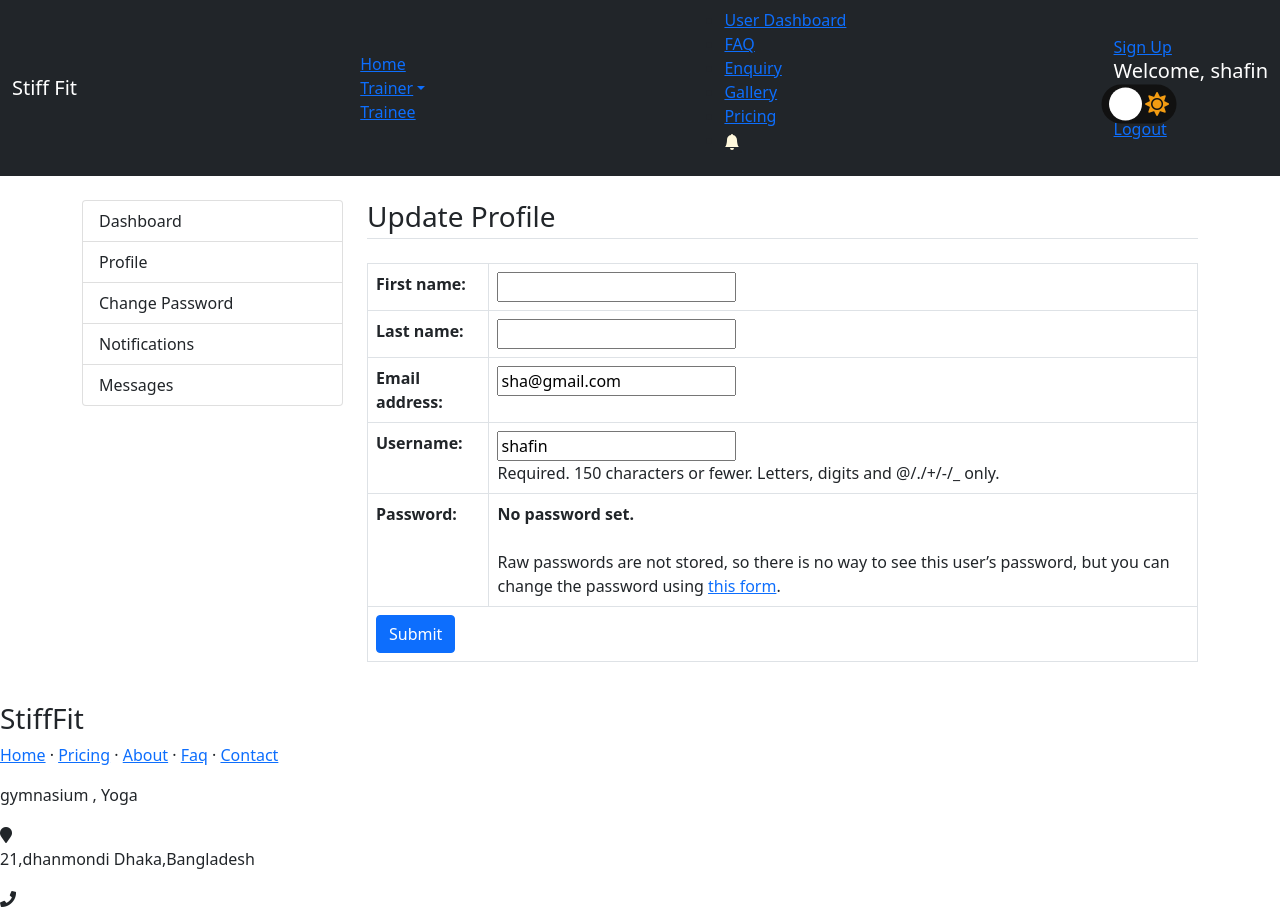
After one commit to MarwaNurtaj/StiffFit, a Django app: page /update_profile in a window 1280 px wide. The commit adds this page. Shown: the top 913 px of the page. Run offline with Django 3.2, Linux system fonts and the light colour scheme; a user stored in the database is signed in; some libraries are stand-ins or nearby versions; some web fonts are replaced.

Commit message:
update profile and password change

```diff
--- a/stiffFit/gym/forms.py
+++ b/stiffFit/gym/forms.py
@@ -1,9 +1,11 @@
-from django.db.models import fields
+
+from django import forms
 from django.forms import ModelForm
-from django.contrib.auth.forms import UserCreationForm
+from django.contrib.auth.forms import UserCreationForm, UserChangeForm
 from django.contrib.auth.models import User
 from django import forms
 from .models import *
+from . import models
 class CreateUserForm(UserCreationForm):
 	class Meta:
 		model = User
@@ -14,3 +16,8 @@ class EnquiryForm(forms.ModelForm):
 	class Meta:
 		model=Enquiry
 		fields=('full_name','email','detail')
+
+class ProfileForm(UserChangeForm):
+	class Meta:
+		model=User
+		fields=('first_name','last_name','email','username')
--- /dev/null
+++ b/stiffFit/gym/templates/gym/left-sidebar.html
@@ -0,0 +1,7 @@
+<div class="list-group">
+    <a href="#" class="list-group-item">Dashboard</a>
+    <a href="{% url 'update_profile' %}" class="list-group-item">Profile</a>
+    <a href="{% url 'password_change' %}" class="list-group-item">Change Password</a><!--problem in redirect-->
+    <a href="#" class="list-group-item">Notifications</a>
+    <a href="#" class="list-group-item">Messages</a>
+</div>
--- a/stiffFit/gym/templates/gym/navbar.html
+++ b/stiffFit/gym/templates/gym/navbar.html
@@ -100,6 +100,7 @@
         <li><a href="{% url 'trainee' %}">Trainee</a></li>
       </ul>
       <ul>
+        <li><a href="{% url 'udashboard' %}">User Dashboard</a></li>
         <li><a href="{% url 'faq' %}">FAQ</a></li>
         <li><a href="{% url 'enquiry' %}">Enquiry</a></li>
         <li><a href="{% url 'gallery' %}">Gallery</a></li>
--- /dev/null
+++ b/stiffFit/gym/templates/gym/update_profile.html
@@ -0,0 +1,33 @@
+{% include 'gym/main.html' %}
+{% load static %}
+{% block content %}
+<main>
+    <!-- Services -->
+    <section class="container my-4">
+        <div class="row">
+            <div class="col-3">
+                {% include 'gym/left-sidebar.html' %}
+            </div>
+            <div class="col-9">
+                <h3 class="mb-4 border-bottom pb-1">Update Profile</h3>
+                {% if msg %}
+                <p class="text-success">{{msg}}</p>
+                {% endif %}
+                <form method="post" action="">
+                    <table class="table table-bordered">
+                        {% csrf_token %}
+                        {{form.as_table}}
+                        <tr>
+                            <td colspan="2">
+                                <input type="submit" class="btn btn-primary" />
+                            </td>
+                        </tr>
+                    </table>
+                </form>
+            </div>
+        </div>
+    </section>
+    <!-- End -->
+</main>
+{% include 'gym/footer.html' %}
+{% endblock %}
--- a/stiffFit/gym/urls.py
+++ b/stiffFit/gym/urls.py
@@ -32,6 +32,9 @@ urlpatterns = [
     path('gallerydetail/<int:id>',views.gallery_detail,name='gallery_detail'),
 	path('pricing',views.pricing,name='pricing'),
 
+    path('udashboard',views.udashboard,name='udashboard'),
+    path('update_profile',views.update_profile,name='update_profile'),
+
 
 ]
 
--- a/stiffFit/gym/views.py
+++ b/stiffFit/gym/views.py
@@ -1,3 +1,4 @@
+from .models import*
 from gym.models import Profile
 from django.shortcuts import redirect, render
 from django.contrib.auth.models import User
@@ -6,7 +7,7 @@ from .models import *
 import uuid
 from django.conf import settings
 from django.core.mail import send_mail
-from django.contrib.auth import authenticate,login,logout
+from django.contrib.auth import authenticate, login, logout
 from django.contrib.auth.decorators import login_required
 from django.http import HttpResponse
 from . import forms
@@ -20,27 +21,28 @@ def login_attempt(request):
         username = request.POST.get('username')
         password = request.POST.get('password')
 
-        user_obj = User.objects.filter(username = username).first()
+        user_obj = User.objects.filter(username=username).first()
         if user_obj is None:
             messages.success(request, 'User not found.')
             return redirect('login_attempt')
 
-
-        profile_obj = Profile.objects.filter(user = user_obj ).first()
+        profile_obj = Profile.objects.filter(user=user_obj).first()
 
         if not profile_obj.is_verified:
-            messages.success(request, 'Profile is not verified check your mail.')
+            messages.success(
+                request, 'Profile is not verified check your mail.')
             return redirect('login_attempt')
 
-        user = authenticate(username = username , password = password)
+        user = authenticate(username=username, password=password)
         if user is None:
             messages.success(request, 'Wrong password.')
             return redirect('login_attempt')
 
-        login(request , user)
+        login(request, user)
         return redirect('home')
 
-    return render(request , 'gym/login.html')
+    return render(request, 'gym/login.html')
+
 
 def register_attempt(request):
 
@@ -51,42 +53,41 @@ def register_attempt(request):
         print(password)
 
         try:
-            if User.objects.filter(username = username).first():
+            if User.objects.filter(username=username).first():
                 messages.success(request, 'Username is taken.')
                 return redirect('register_attempt')
 
-            if User.objects.filter(email = email).first():
+            if User.objects.filter(email=email).first():
                 messages.success(request, 'Email is taken.')
                 return redirect('register_attempt')
 
-            user_obj = User(username = username , email = email)
+            user_obj = User(username=username, email=email)
             user_obj.set_password(password)
             user_obj.save()
             auth_token = str(uuid.uuid4())
-            profile_obj = Profile.objects.create(user = user_obj , auth_token = auth_token)
+            profile_obj = Profile.objects.create(
+                user=user_obj, auth_token=auth_token)
             profile_obj.save()
-            send_mail_after_registration(email , auth_token)
+            send_mail_after_registration(email, auth_token)
             return redirect('token_send')
 
         except Exception as e:
             print(e)
 
+    return render(request, 'gym/register.html')
 
-    return render(request , 'gym/register.html')
 
 def success(request):
-    return render(request , 'gym/success.html')
+    return render(request, 'gym/success.html')
 
 
 def token_send(request):
-    return render(request , 'gym/token_send.html')
+    return render(request, 'gym/token_send.html')
 
 
-
-def verify(request , auth_token):
+def verify(request, auth_token):
     try:
-        profile_obj = Profile.objects.filter(auth_token = auth_token).first()
-
+        profile_obj = Profile.objects.filter(auth_token=auth_token).first()
 
         if profile_obj:
             if profile_obj.is_verified:
@@ -102,18 +103,22 @@ def verify(request , auth_token):
         print(e)
         return redirect('/')
 
+
 def error_page(request):
-    return  render(request , 'gym/error.html')
+    return render(request, 'gym/error.html')
 
 
 # Create your views here.
-from .models import*
+
+
 @login_required
 def home(request):
-    return render(request,'gym/homepage.html')
+    return render(request, 'gym/homepage.html')
+
 
 def trainer(request):
-	return render(request,'gym/trainer.html')
+	return render(request, 'gym/trainer.html')
+
 
 def trainee(request):
     trainee = Trainee.objects.all()
@@ -125,92 +130,121 @@ def trainee(request):
     progressing = progress.filter(status='Progressing').count()
     completed = progress.filter(status='Completed').count()
 
-    context = {'trainee': trainee, 'package':package, 'progress':progress, 'total_trainee':total_trainee, 'pending':pending, 'progressing':progressing, 'completed':completed}
-    return render(request,'gym/trainee.html', context)
+    context = {'trainee': trainee, 'package': package, 'progress': progress, 'total_trainee': total_trainee,
+        'pending': pending, 'progressing': progressing, 'completed': completed}
+    return render(request, 'gym/trainee.html', context)
 
-def page_detail(request,id):
-    page=Page.objects.get(id=id)
-    return render(request, 'gym/page.html' , {'page':page})
+
+def page_detail(request, id):
+    page = Page.objects.get(id=id)
+    return render(request, 'gym/page.html', {'page': page})
 
 
 def logoutUser(request):
 	logout(request)
 	return redirect('login_attempt')
 
+
 def notifs(request):
-	data=Notify.objects.all().order_by('-id')
+	data = Notify.objects.all().order_by('-id')
 	return render(request, 'gym/notification.html')
 
 # Get All Notifications
+
+
 def get_notifs(request):
-	data=models.Notify.objects.all().order_by('-id')
-	notifStatus=False
-	jsonData=[]
-	totalUnread=0
+	data = models.Notify.objects.all().order_by('-id')
+	notifStatus = False
+	jsonData = []
+	totalUnread = 0
 	for d in data:
 		try:
-			notifStatusData=models.NotifUserStatus.objects.get(user=request.user,notif=d)
+			notifStatusData = models.NotifUserStatus.objects.get(
+			    user=request.user, notif=d)
 			if notifStatusData:
-				notifStatus=True
+				notifStatus = True
 		except models.NotifUserStatus.DoesNotExist:
-			notifStatus=False
+			notifStatus = False
 		if not notifStatus:
-			totalUnread=totalUnread+1
+			totalUnread = totalUnread+1
 		jsonData.append({
-				'pk':d.id,
-				'notify_detail':d.notify_detail,
-				'notifStatus':notifStatus
+				'pk': d.id,
+				'notify_detail': d.notify_detail,
+				'notifStatus': notifStatus
 			})
 	# jsonData=serializers.serialize('json', data)
-	return JsonResponse({'data':jsonData,'totalUnread':totalUnread})
+	return JsonResponse({'data': jsonData, 'totalUnread': totalUnread})
 
 # Mark Read By user
+
+
 def mark_read_notif(request):
-	notif=request.GET['notif']
-	notif=models.Notify.objects.get(pk=notif)
-	user=request.user
-	models.NotifUserStatus.objects.create(notif=notif,user=user,status=True)
-	return JsonResponse({'bool':True})
+	notif = request.GET['notif']
+	notif = models.Notify.objects.get(pk=notif)
+	user = request.user
+	models.NotifUserStatus.objects.create(notif=notif, user=user, status=True)
+	return JsonResponse({'bool': True})
 
-def send_mail_after_registration( email , token):
+
+def send_mail_after_registration(email, token):
     subject = 'Your accounts need to be verified (StiffFit) '
     message = f'Welcome to StiffFit.Just copy and paste the link to verify your account http://127.0.0.1:8000/verify/{token}'
     email_from = settings.EMAIL_HOST_USER
     recipient_list = [email]
-    send_mail(subject, message , email_from ,recipient_list )
-
-
+    send_mail(subject, message, email_from, recipient_list)
 
 
 def faq_list(request):
-    faq=Faq.objects.all()
-    return render(request, 'gym/faq.html' ,{'faqs':faq})
+    faq = Faq.objects.all()
+    return render(request, 'gym/faq.html', {'faqs': faq})
+
 
 def enquiry_list(request):
-	msg=''
-	if request.method=='POST':
-		form=forms.EnquiryForm(request.POST)
+	msg = ''
+	if request.method == 'POST':
+		form = forms.EnquiryForm(request.POST)
 		if form.is_valid():
 			form.save()
-			msg='Data has been saved'
-	form=forms.EnquiryForm
-	return render(request, 'gym/enquiry.html',{'form':form,'msg':msg})
+			msg = 'Data has been saved'
+	form = forms.EnquiryForm
+	return render(request, 'gym/enquiry.html', {'form': form, 'msg': msg})
+
 
 def video(request):
     return render(request, 'gym/video.html')
 
+
 def gallery(request):
-    gallery=Gallery.objects.all().order_by('-id')
-    return render(request, 'gym/gallery.html',{'galleries':gallery})
+    gallery = Gallery.objects.all().order_by('-id')
+    return render(request, 'gym/gallery.html', {'galleries': gallery})
 
-def gallery_detail(request,id):
-    gallery=Gallery.objects.get(id=id)
-    gallery_imgs=GalleryImage.objects.all().filter(gallery=gallery).order_by('-id')
-    return render(request, 'gym/gallery_imgs.html',{'gallery_imgs':gallery_imgs,'gallery':gallery})
+
+def gallery_detail(request, id):
+    gallery = Gallery.objects.get(id=id)
+    gallery_imgs = GalleryImage.objects.all().filter(gallery=gallery).order_by('-id')
+    return render(request, 'gym/gallery_imgs.html', {'gallery_imgs': gallery_imgs, 'gallery': gallery})
 
 # Subscription Plans
+
+
 def pricing(request):
-	pricing=SubPlan.objects.all()
-    #annotate(total_members=Count('subscription__id')).all().order_by('price')
-	dfeatures=SubPlanFeature.objects.all();
-	return render(request, 'gym/pricing.html',{'plans':pricing,'dfeatures':dfeatures})
+	pricing = SubPlan.objects.all()
+    # annotate(total_members=Count('subscription__id')).all().order_by('price')
+	dfeatures = SubPlanFeature.objects.all();
+	return render(request, 'gym/pricing.html', {'plans': pricing, 'dfeatures': dfeatures})
+
+
+def udashboard(request):
+
+	return render(request, 'gym/dashboard.html')
+
+
+def update_profile(request):
+	msg=None
+	if request.method=='POST':
+		form=forms.ProfileForm(request.POST,instance=request.user)
+		if form.is_valid():
+			form.save()
+			msg='Data has been Updated'
+	form=forms.ProfileForm(instance=request.user)
+	return render(request, 'gym/update_profile.html',{'form':form,'msg':msg})
--- a/stiffFit/stiffFit/urls.py
+++ b/stiffFit/stiffFit/urls.py
@@ -19,4 +19,5 @@ from django.urls import path,include
 urlpatterns = [
     path('admin/', admin.site.urls),
      path('', include('gym.urls')),
+     path('accounts/', include('django.contrib.auth.urls')),
 ]
```
Also changed, not shown: stiffFit/gym/templates/gym/dashboard.html (added, +20 -0 lines).
